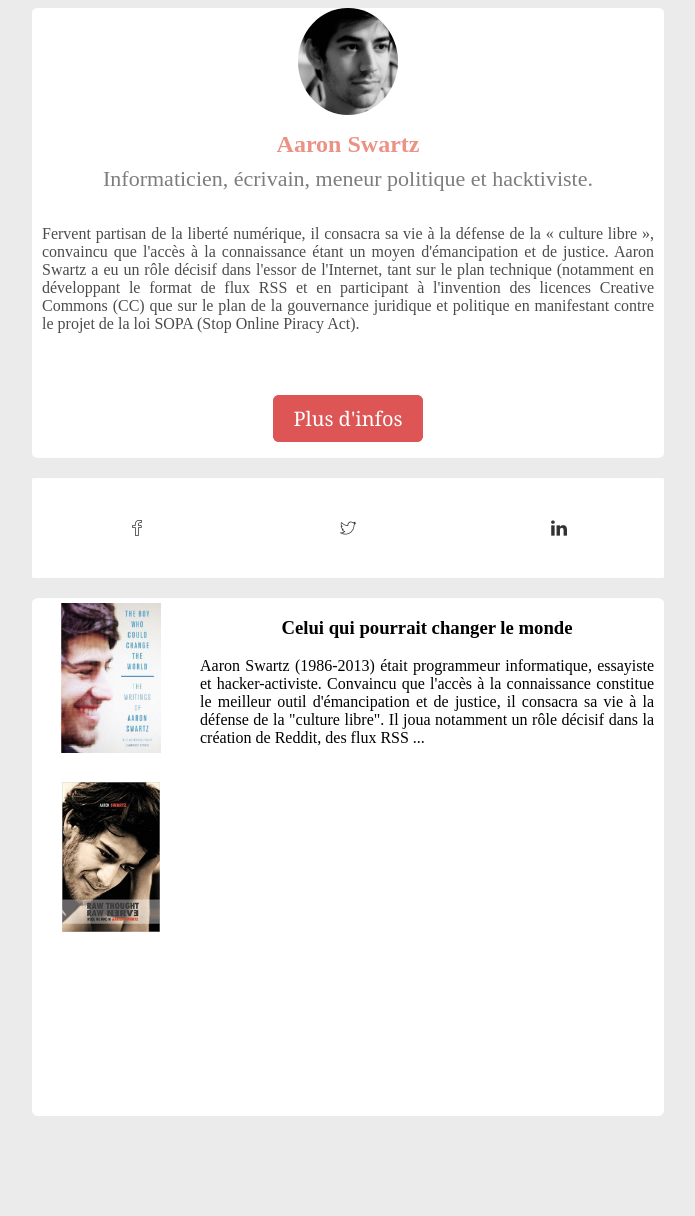
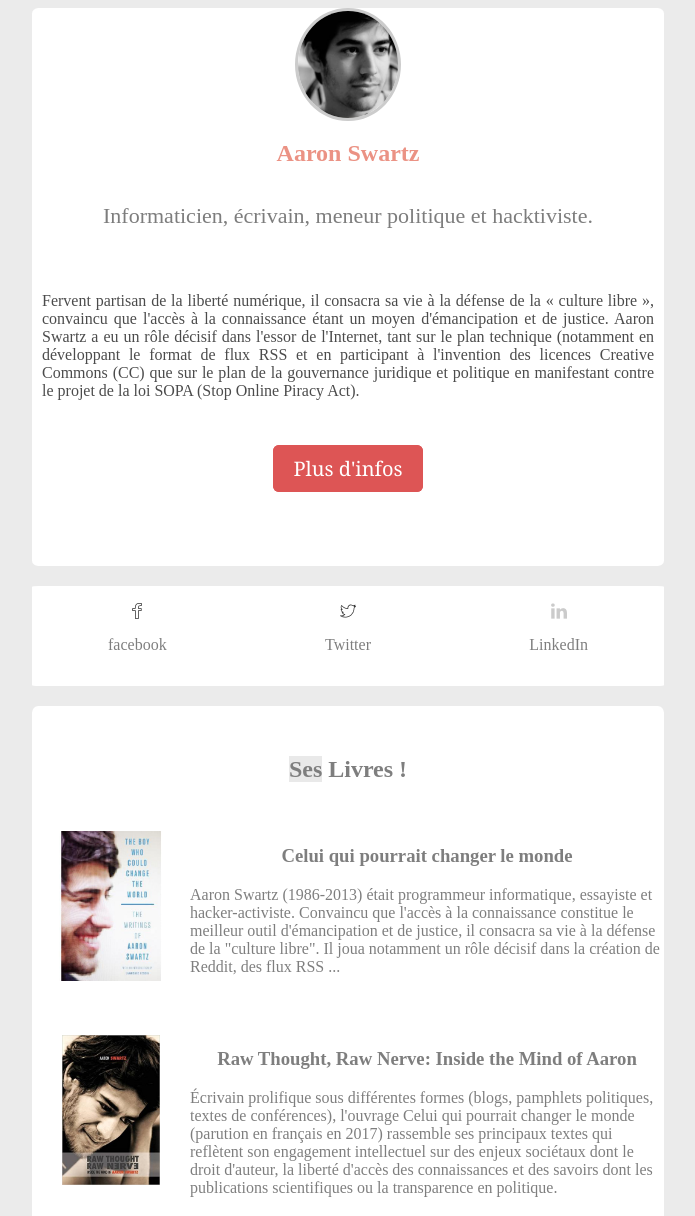
Before and after one commit to naelait/aaron-swartz, a plain HTML site: page aaron Swartz/index.html in a window 1280 px wide. Shown: the top 1216 px of the page, without its empty margins (292-987 px from the left). Before the commit the page ends 1116 px from the top, so only its background shows below. Drawn offline with Linux system fonts and the light colour scheme.

Commit message:
amélioration grid

```diff
--- a/aaron Swartz/index.html
+++ b/aaron Swartz/index.html
@@ -27,17 +27,29 @@
         </article>
       </section>
       <section class="socialbar">
-        <article class="fb">
+        <figure class="fb">
           <img src="images/facebook.png" alt="Facebook">
-        </article>
-        <article class="tw">
+        </figure>
+        <figcaption class="my-text-fb">
+          facebook
+        </figcaption>
+        <figure class="tw">
           <img src="images/twitter.png" alt="Twitter">
-        </article>
-        <article class="ln">
+        </figure>
+        <figcaption class="my-text-tw">
+          Twitter
+        </figcaption>
+        <figure class="ln">
           <img src="images/linkedIn.png" alt="linkedIn">
-        </article>
+        </figure>
+        <figcaption class="my-text-ln">
+          LinkedIn
+        </figcaption>
       </section>
       <section class="grid-bot">
+        <div class="title-bot">
+          <h1><span class="Ses">Ses</span> Livres !</h1>
+        </div>
         <article class="img1">
           <img src="images/img1.jpg" alt="">
         </article>
@@ -48,6 +60,9 @@
         <article class="img2">
           <img src="images/img2.jpg" alt="">
         </article>
+        <article class="txt2">
+          <h1>Raw Thought, Raw Nerve: Inside the Mind of Aaron</h1>
+          <p>Écrivain prolifique sous différentes formes (blogs, pamphlets politiques, textes de conférences), l'ouvrage Celui qui pourrait changer le monde (parution en français en 2017) rassemble ses principaux textes qui reflètent son engagement intellectuel sur des enjeux sociétaux dont le droit d'auteur, la liberté d'accès des connaissances et des savoirs dont les publications scientifiques ou la transparence en politique.</p>        </article>
         <article class="img3">
 
         </article>
--- a/aaron Swartz/style.css
+++ b/aaron Swartz/style.css
@@ -4,21 +4,19 @@ body {
 .grid-main {
   display: grid;
   grid-gap: 20px;
-  height: 100vh;
-  grid-template-rows: 450px 100px;
-  min-width: 996px;
+  grid-template-rows: auto 100px auto;
+  min-width: 600px;
 }
 .grid-top {
   background-color: #ffffff;
   border-color:grey;
   border-radius: 1%;
+  width: 50%;
   margin: 0 auto;
   text-align: center;
-  width: 50%;
   display: grid;
   grid-template-columns: 1fr 1fr 1fr;
-  grid-template-rows:23% 12% 12% 39% 10%;
-  max-width: 650px;
+  grid-template-rows:20% 15% 15% auto 220px ;
 }
 .pp {
   grid-row: 1 / span 1;
@@ -28,6 +26,9 @@ body {
   width: 100px;
   height: auto;
   border-radius: 50%;
+  border-style:solid;
+  border-width: 3px;
+  border-color: #CCCCCC;
 }
 .title {
   color: #eb9284;
@@ -49,10 +50,9 @@ body {
   opacity: 0.7;
 }
 .wiki {
-  padding:10px 20px 10px 20px;
   grid-row: 5 / span 1;
-  grid-column: 2 / span 1;
-  min-width: 150px;
+  grid-column: 1 / span 3;
+  margin-top: 50px;
 }
 
 .socialbar {
@@ -64,7 +64,7 @@ body {
   text-align: center;
   width: 50%;
   grid-template-columns: 1fr 1fr 1fr;
-  max-width: 650px;
+  grid-template-rows: 1fr 1fr;
 }
 .fb {
   grid-column: 1 / span 1;
@@ -73,6 +73,12 @@ body {
   justify-content: center;
   opacity: 0.8;
 }
+.my-text-fb {
+  font-family: "Courier-new";
+  opacity: 0.5;
+  grid-column: 1 / span 1;
+  grid-row: 2 / span 1;
+}
 .tw {
   grid-column: 2 / span 1;
   display:flex;
@@ -80,12 +86,24 @@ body {
   justify-content: center;
   opacity: 0.8;
 }
+.my-text-tw {
+  font-family: "Courier-new";
+  opacity: 0.5;
+  grid-column: 2 / span 1;
+  grid-row: 2 / span 1;
+}
 .ln {
   grid-column: 3 / span 1;
   display:flex;
   align-items: center;
   justify-content: center;
-  opacity: 0.8;
+  opacity: 0.2;
+}
+.my-text-ln {
+  font-family: "Courier-new";
+  opacity: 0.5;
+  grid-column: 3 / span 1;
+  grid-row: 2 / span 1;
 }
 .grid-bot {
   display: grid;
@@ -95,13 +113,18 @@ body {
   margin: 0 auto;
   text-align: center;
   width: 50%;
-  max-width: 650px;
   grid-template-columns:1fr 3fr;
-  grid-template-rows:1fr 1fr 1fr;
+  grid-template-rows:100px 1fr 1fr 1fr;
   grid-row-gap: 20px;
 }
+.title-bot {
+  grid-row: 1 / span 1;
+  grid-column: 1 / span 2;
+  padding-top: 30px;
+  padding-bottom: 30px;
+}
 .img1 {
-  grid-row: 1 /span 1;
+  grid-row: 2 /span 1;
   grid-column: 1 / span 1;
   margin-top: 5px;
 }
@@ -110,7 +133,7 @@ body {
   width: auto;
 }
 .img2 {
-  grid-row: 2 /span 1;
+  grid-row: 3 /span 1;
   grid-column: 1 / span 1;
   margin-top: 5px;
 }
@@ -119,7 +142,7 @@ body {
   width: auto;
 }
 .img3 {
-  grid-row: 3 /span 1;
+  grid-row: 4 /span 1;
   grid-column: 1 / span 1;
   margin-top: 5px;
 }
@@ -128,42 +151,27 @@ body {
   width: auto;
 }
 .txt1 {
-  grid-row: 1 / span 1;
+  grid-row: 2 / span 1;
   grid-column: 2 span 1;
 }
 .txt2 {
-  grid-row: 1 / span 1;
+  grid-row: 3 / span 1;
   grid-column: 2 span 1;
 }
 .txt3 {
-  grid-row: 1 / span 1;
+  grid-row: 4 / span 1;
   grid-column: 2 span 1;
 }
 p {
-  text-align: justify;
-  margin: 10px;
+  text-align: left;
+  opacity: 0.5;
 }
-
-
-
-
-
-
-
-
-
-
-
-
-
-
-
-
-
-
-
-
-
+h1 {
+  opacity: 0.5;
+}
+.Ses {
+  background-color:#D4D4D4;
+}
 
 .btn {
   background: #dd5555;
```
